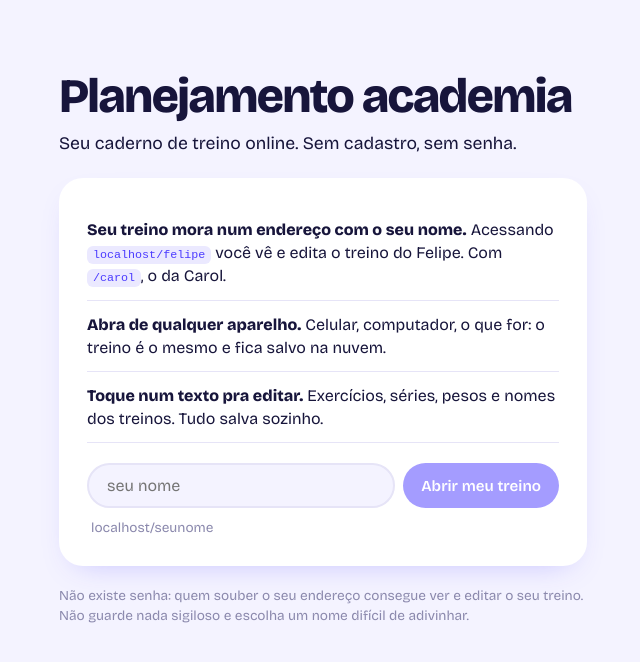
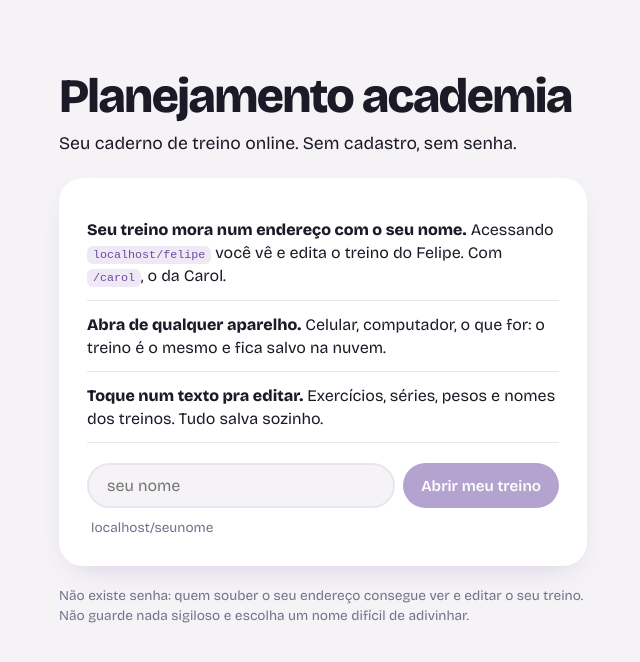
Before and after one commit to lipesms/Marombinhas, a React (Vite) app: page / in a window 1280 px wide. Shown: the top 662 px of the page, without its empty margins (317-957 px from the left). Built offline with nearby package versions, Linux system fonts and the light colour scheme; the HTML template or start-up script is replaced by a standard one.

Commit message:
Update index.css with the new colors

```diff
--- a/src/index.css
+++ b/src/index.css
@@ -1,11 +1,14 @@
 :root {
-  --bg: #f4f3ff;
+  --bg: #f5f3f6;
   --card: #ffffff;
-  --ink: #17153b;
-  --muted: #8b89ad;
-  --line: #e6e4f7;
-  --accent: #4b3bff;
-  --accent-soft: #ebe9ff;
+  --ink: #1c1a26;
+  --muted: #70748a;
+  --line: #e8e5ee;
+  --accent: #6b4a9e;
+  --accent-soft: #efe9f6;
+  --amber: #8a5a00;
+  --amber-soft: #fdf0d3;
+  --teal: #3f8f7c;
 }
 * { box-sizing: border-box; margin: 0; }
 html, body { background: var(--bg); }
@@ -54,12 +57,12 @@ h1 {
   user-select: none; cursor: pointer; transition: background 0.15s, color 0.15s;
 }
 .tab.on { background: var(--accent); color: #fff; }
-.tab.plus { width: 42px; padding: 10px 0; font-size: 1.1rem; color: var(--accent); background: var(--accent-soft); }
+.tab.plus { width: 42px; padding: 10px 0; font-size: 1.1rem; background: var(--amber-soft); color: var(--amber); }
 
 /* ---------- Painel ---------- */
 .panel {
   background: var(--card); border-radius: 24px; padding: 8px 16px 20px;
-  box-shadow: 0 12px 32px -18px rgba(75, 59, 255, 0.35);
+  box-shadow: 0 12px 32px -18px rgba(107, 74, 158, 0.35);
 }
 .row {
   display: grid; grid-template-columns: 1fr 64px 64px 24px;
@@ -88,7 +91,7 @@ input.editing {
 
 .add {
   margin-top: 18px; padding: 11px 18px; border-radius: 999px;
-  background: var(--accent-soft); color: var(--accent); font-weight: 600; font-size: 0.95rem;
+  background: var(--amber-soft); color: var(--amber); font-weight: 600; font-size: 0.95rem;
 }
 .add:disabled { opacity: 0.5; cursor: default; }
 .add:active, .tab.plus:active { transform: scale(0.96); }
@@ -122,3 +125,5 @@ code { background: var(--accent-soft); color: var(--accent); padding: 2px 6px; b
   .row { grid-template-columns: 1fr 96px 96px 24px; }
   .page-title .editable { max-width: none; }
 }
+
+.bar span { color: var(--teal); }
```
